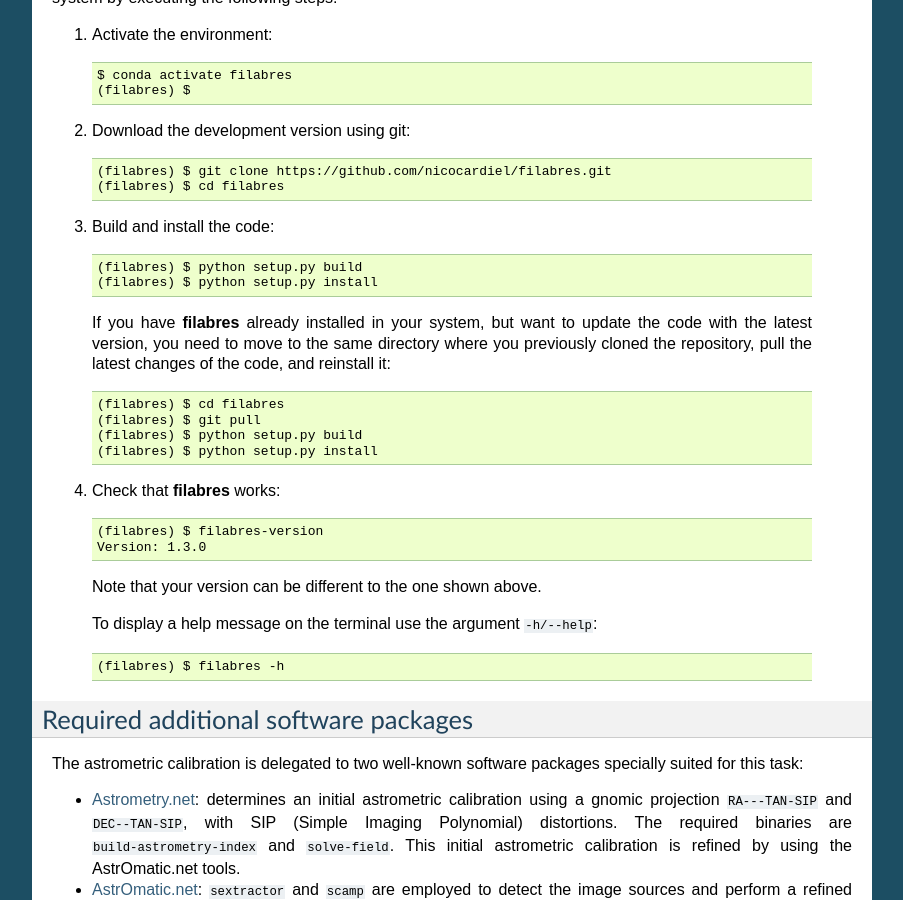
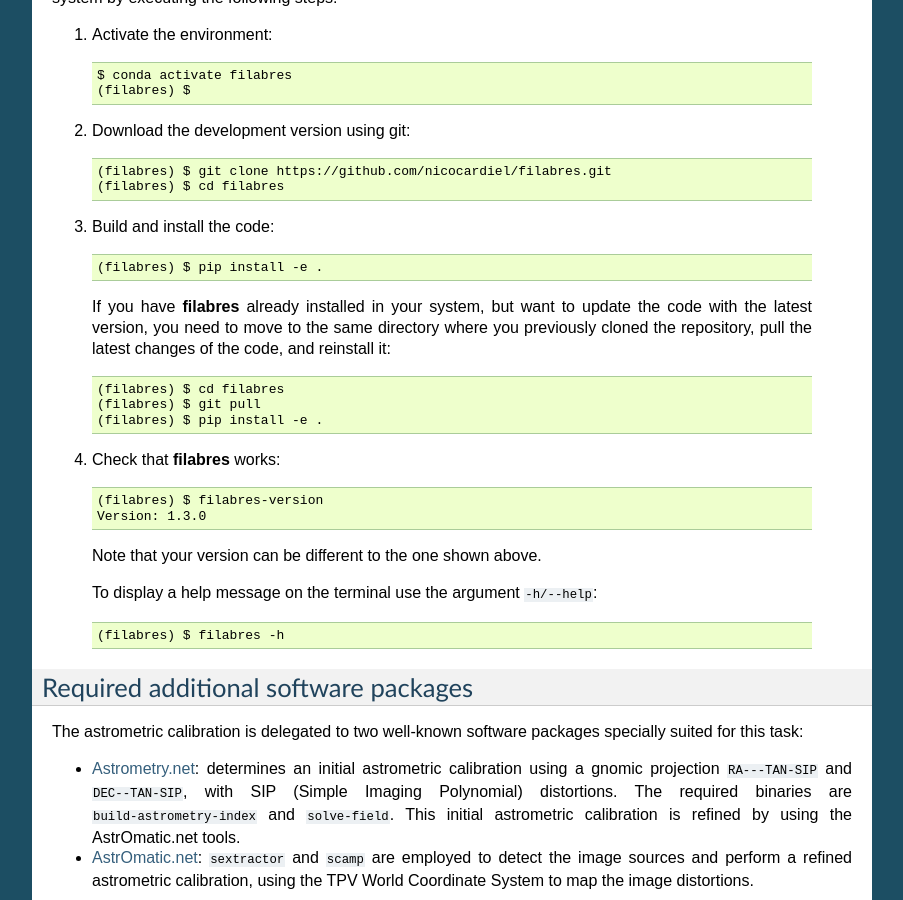
Before and after one commit to nicocardiel/filabres, a Sphinx documentation site: the page built from doc/installation.rst, in a window 1280 px wide and 900 px high, scrolled down 1937 px. Shown: the whole window, without its empty margins (198-1101 px from the left). Built offline with Sphinx 7.4.7, drawn with Linux system fonts in a browser that asks for light colours; formulas are drawn with MathJax 3.

Commit message:
Modify installation instrucions: avoid 'python setup.py build & install'

```diff
--- a/doc/installation.rst
+++ b/doc/installation.rst
@@ -152,8 +152,7 @@
 
   ::
 
-    (filabres) $ python setup.py build
-    (filabres) $ python setup.py install
+    (filabres) $ pip install -e .
 
 
   If you have **filabres** already installed in your system, but want to update
@@ -165,8 +164,7 @@
 
     (filabres) $ cd filabres
     (filabres) $ git pull
-    (filabres) $ python setup.py build
-    (filabres) $ python setup.py install
+    (filabres) $ pip install -e .
 
 4. Check that **filabres** works:
 
```
